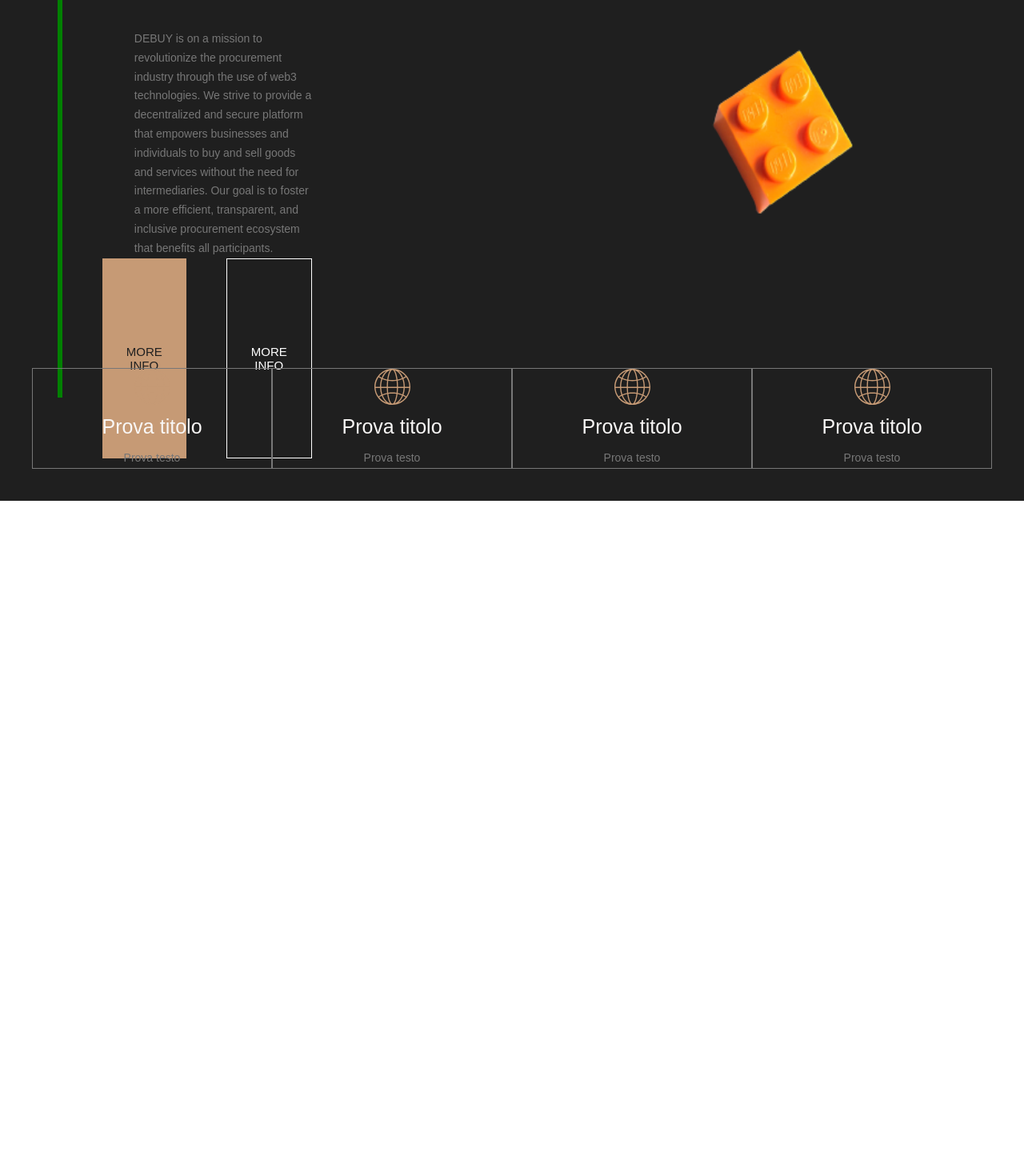
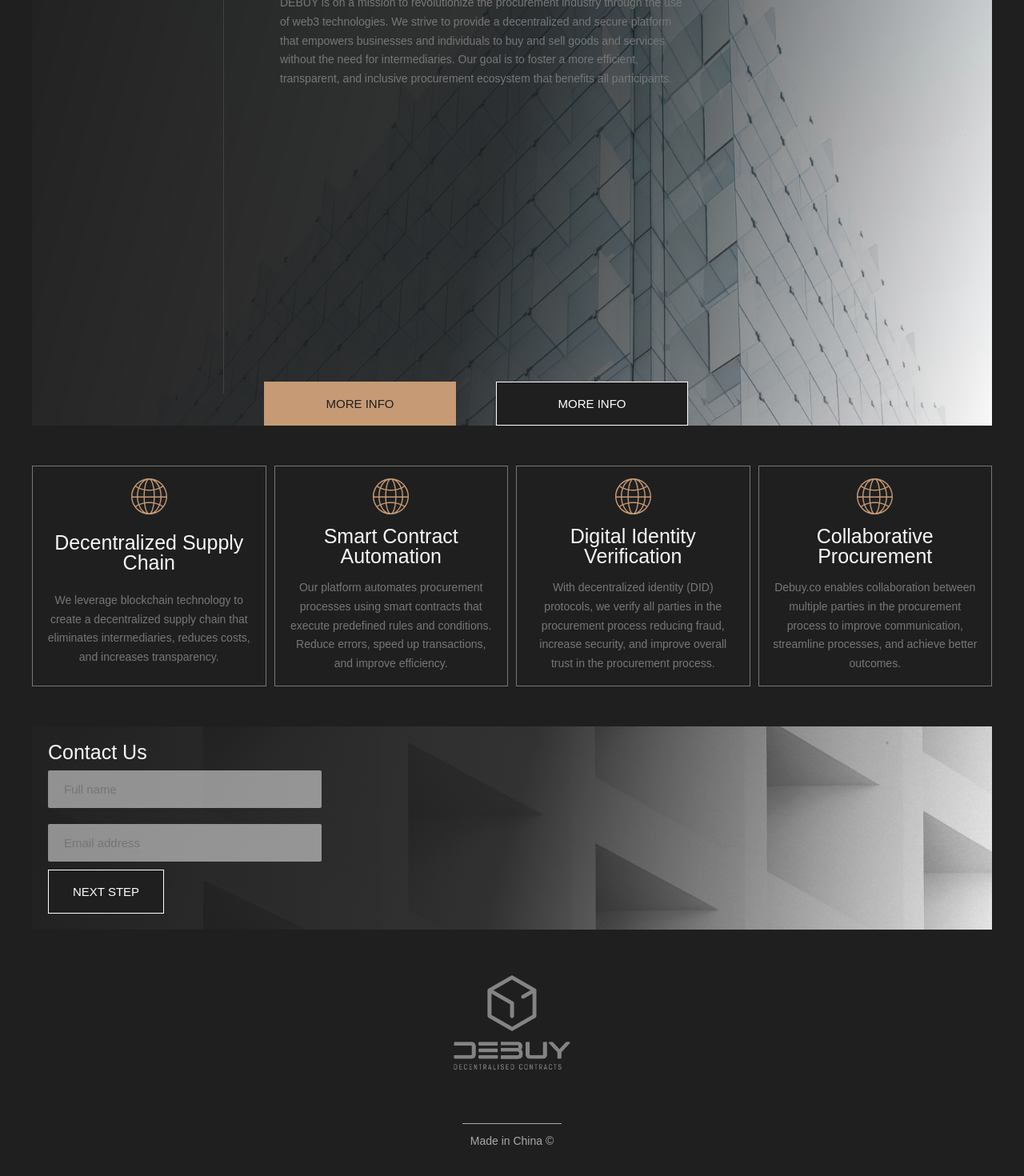
Before and after one commit to debuy-co/debuy-landingpage2, a React (Create React App) app: page / in a window 1280 px wide. Shown: the part 334-1804 px from the top of the page at 80% size. Before the commit the page ends 960 px from the top, so only its background shows below. Built offline with nearby package versions, Linux system fonts and the light colour scheme; a web font is replaced by a local one.

Commit message:
ci siamo quasi

```diff
--- a/src/components/Main.js
+++ b/src/components/Main.js
@@ -2,6 +2,8 @@ import React from "react";
 import Header from "./layout/Header";
 import Home from "./layout/Home";
 import Features from "./layout/Features";
+import ContactUs from "./layout/ContactUs";
+import Footer from "./layout/Footer";
 
 function Main() {
   return (
@@ -9,6 +11,8 @@ function Main() {
       <Header />
       <Home />
       <Features />
+      <ContactUs />
+      <Footer />
     </body>
   );
 }
--- /dev/null
+++ b/src/components/layout/ContactUs.js
@@ -0,0 +1,51 @@
+import React from "react";
+
+function ContactUs() {
+  return (
+    <section className="contact-us">
+      {/*questo sotto e' solo la parte sinistra con il form */}
+      <div className="contact-us-box">
+        <div className="contact-us-box__form">
+          <form action="#" className="form">
+            <h2 className="heading-2">Contact Us</h2>
+
+            <div className="form__group">
+              <input
+                type="text"
+                className="form__input"
+                placeholder="Full name"
+                id="name"
+                required
+              />
+              {/*
+              <label htmlFor="name" className="form__label">
+                full name
+              </label>
+  */}
+            </div>
+            <div className="form__group">
+              <input
+                type="email"
+                className="form__input"
+                placeholder="Email address"
+                id="email"
+                required
+              />
+
+              {/*
+              <label htmlFor="email" className="form__label">
+                Email address
+              </label>
+*/}
+            </div>
+
+            {/*it is important that it is a button and not just an anchor element so that the form can recognize it and use it when submitting it*/}
+            <button className="btn-dark">Next Step</button>
+          </form>
+        </div>
+      </div>
+    </section>
+  );
+}
+
+export default ContactUs;
--- a/src/components/layout/Features.js
+++ b/src/components/layout/Features.js
@@ -9,32 +9,48 @@ function Features() {
         <svg className="feature__icon">
           <use href={`${sprite}#icon-global`}></use>
         </svg>
-        <h4 className="heading-2 ">Prova titolo</h4>
-        <p className="heading-5">Prova testo</p>
+        <h2 className="heading-2">Decentralized Supply Chain</h2>
+        <p className="heading-5">
+          We leverage blockchain technology to create a decentralized supply
+          chain that eliminates intermediaries, reduces costs, and increases
+          transparency.
+        </p>
       </div>
 
       <div className="feature">
         <svg className="feature__icon">
           <use href={`${sprite}#icon-global`}></use>
         </svg>
-        <h4 className="heading-2 ">Prova titolo</h4>
-        <p className="heading-5">Prova testo</p>
+        <h2 className="heading-2">Smart Contract Automation</h2>
+        <p className="heading-5">
+          Our platform automates procurement processes using smart contracts
+          that execute predefined rules and conditions. Reduce errors, speed up
+          transactions, and improve efficiency.
+        </p>
       </div>
 
       <div className="feature">
         <svg className="feature__icon">
           <use href={`${sprite}#icon-global`}></use>
         </svg>
-        <h4 className="heading-2 ">Prova titolo</h4>
-        <p className="heading-5">Prova testo</p>
+        <h2 className="heading-2">Digital Identity Verification</h2>
+        <p className="heading-5">
+          With decentralized identity (DID) protocols, we verify all parties in
+          the procurement process reducing fraud, increase security, and improve
+          overall trust in the procurement process.
+        </p>
       </div>
 
       <div className="feature">
         <svg className="feature__icon">
           <use href={`${sprite}#icon-global`}></use>
         </svg>
-        <h4 className="heading-2 ">Prova titolo</h4>
-        <p className="heading-5">Prova testo</p>
+        <h2 className="heading-2">Collaborative Procurement</h2>
+        <p className="heading-5">
+          Debuy.co enables collaboration between multiple parties in the
+          procurement process to improve communication, streamline processes,
+          and achieve better outcomes.
+        </p>
       </div>
     </section>
   );
--- /dev/null
+++ b/src/components/layout/Footer.js
@@ -0,0 +1,18 @@
+import React from "react";
+import fullLogoHigh from "../../assets/logo/full_transparent_high.png";
+
+function Footer() {
+  return (
+    <footer className="footer">
+      <img
+        srcSet={fullLogoHigh}
+        alt="fullLogo"
+        className="footer__logo"
+        src={fullLogoHigh} //this one we use just in case "srcSet" is not supported by the browser you are using
+      ></img>
+      <p className="copyright">Made in China &copy;</p>
+    </footer>
+  );
+}
+
+export default Footer;
--- a/src/components/layout/Home.js
+++ b/src/components/layout/Home.js
@@ -1,6 +1,4 @@
 import React from "react";
-import Image from "../../assets/img/aron.jpg";
-import Image2 from "../../assets/img/nik-removebg-preview.png";
 
 function Home() {
   return (
@@ -17,10 +15,11 @@ function Home() {
       </h5>
       <div class="vl"></div>
 
+      {/*
       <div className="home__image-box">
         <img src={Image2} alt="Abstract" className="home__image" />{" "}
-        {/*TODO: da sistemare con una immagine piu appropriata*/}
       </div>
+  */}
       <button className="btn-light btn-light-home">more info</button>
       <button className="btn-dark btn-dark-home">more info</button>
     </section>
--- /dev/null
+++ b/src/sass/layout/_contactus.scss
@@ -0,0 +1,55 @@
+.contact-us {
+  //padding: 5rem; //cosi gli mettiamo un contorno tutto attorno
+  margin-top: 5rem;
+  margin-bottom: 5rem;
+}
+
+.contact-us-box {
+  background-image: linear-gradient(
+      105deg,
+      rgba($color-grey-dark-1, 0.99) 0%,
+      rgba($color-grey-dark-1, 0.9) 50%,
+      transparent 100%
+    ),
+    url(../../assets/img/background_block.jpg);
+  //box-shadow: 1.5rem 1.5rem 4rem rgba($color-grey-light-2, 0.2);
+
+  background-size: cover;
+  //padding-top: 5rem;
+
+  &__form {
+    width: 35%; //so it does not take the entire width available
+  }
+}
+
+.form {
+  padding: 2rem;
+
+  &__group {
+    padding: 1rem 0;
+  }
+  &__input {
+    font-size: 1.5rem;
+
+    //by default form don't inherit the font properties, so we need to specifically inherit it
+    color: inherit;
+    font-family: inherit;
+
+    padding: 1.5rem 2rem; //in forms we always give a bit more padding on the sides
+    border-radius: 2px;
+    background-color: rgba(white, 0.5);
+    border: none;
+    width: 90%;
+    display: block;
+    transition: all 1s; //to give the nice effect when go into focus mode
+  }
+
+  &__label {
+    font-size: 1.2rem;
+    font-weight: 700;
+    margin-left: 2rem;
+    margin-top: 0.7rem;
+    display: block; //we have to set this otherwise we cannot use the box properties (margintop)
+    transition: all 0.3s;
+  }
+}
--- a/src/sass/layout/_features.scss
+++ b/src/sass/layout/_features.scss
@@ -1,16 +1,21 @@
 .features {
   display: grid;
+  grid-column-gap: 1rem;
   grid-template-columns: repeat(4, 1fr); //facciamo 4 colonne
   //grid-gap: 6rem;
 
-  align-items: start;
+  //align-items: start;
+  padding-top: 5rem;
 }
 
 .feature {
   display: grid;
+  padding: 1.5rem;
   grid-template-columns: 1fr; //this only have a column
   grid-row-gap: 1.5rem;
-  justify-items: center; //centrati tutti quanti
+
+  justify-content: center; //centrati tutti quanti
+  justify-items: center;
   border: solid 0.1rem;
 
   &__icon {
@@ -19,7 +24,7 @@
     height: 4.5rem;
   }
 
-  &__text {
-    font-size: 1.7rem;
+  & > * {
+    text-align: center;
   }
 }
--- /dev/null
+++ b/src/sass/layout/_footer.scss
@@ -0,0 +1,21 @@
+.footer {
+  background-color: inherit;
+  display: grid;
+
+  &__logo {
+    width: 22rem;
+    height: auto;
+    justify-self: center;
+  }
+}
+
+.copyright {
+  border-top: 1px solid $color-grey-light-2;
+  display: inline-block; //in this way the margin will only be for the size of the element itself
+  padding: 1rem;
+
+  font-size: 1.4rem;
+  color: $color-grey-light-2;
+  margin-top: 6rem;
+  justify-self: center;
+}
--- a/src/sass/layout/_home.scss
+++ b/src/sass/layout/_home.scss
@@ -1,14 +1,25 @@
 .home {
+  background-image: linear-gradient(
+      105deg,
+      rgba($color-grey-dark-1, 0.99) 0%,
+      rgba($color-grey-dark-1, 0.9) 50%,
+      transparent 100%
+    ),
+    url(../../assets/img/background_block2.jpg);
+  background-size: cover;
+
   padding-top: 10rem;
   display: grid;
   grid-column-gap: 5rem;
 
-  //TODO: da rivedere come sistemarli
-  grid-template-rows: auto auto 1fr 1fr;
-  grid-template-columns: 1fr 1fr 1fr max-content;
+  grid-template-rows: auto auto 1fr min-content;
+  grid-template-columns: repeat(
+    3,
+    20%
+  ); //so the total lenght is not more that 60% of the available space
 
   &__order1 {
-    grid-column: 1/4;
+    grid-column: 1/3;
     align-self: flex-end;
   }
 
@@ -20,14 +31,16 @@
   &__order3 {
     grid-column: 2/4;
     padding-top: 4rem;
-    padding-left: 4rem;
+    padding-left: 2rem;
   }
 
+  //vl means vertical line
   .vl {
+    margin: 4rem 0;
     grid-row: 3/-1;
     grid-column: 1/2;
 
-    border-right: 6px solid green;
+    border-right: 1px solid $color-grey-dark-2;
     height: 500px;
   }
 
--- a/src/sass/main.scss
+++ b/src/sass/main.scss
@@ -20,6 +20,8 @@
 @import "./layout/header";
 @import "./layout/home";
 @import "./layout/features";
+@import "./layout/contactus";
+@import "./layout/footer";
 
 /*--------------------------------------------------------------
 # Pages
```
Also changed, not shown: src/assets/img/background_block.jpg (added), src/assets/img/background_block2.jpg (added).
